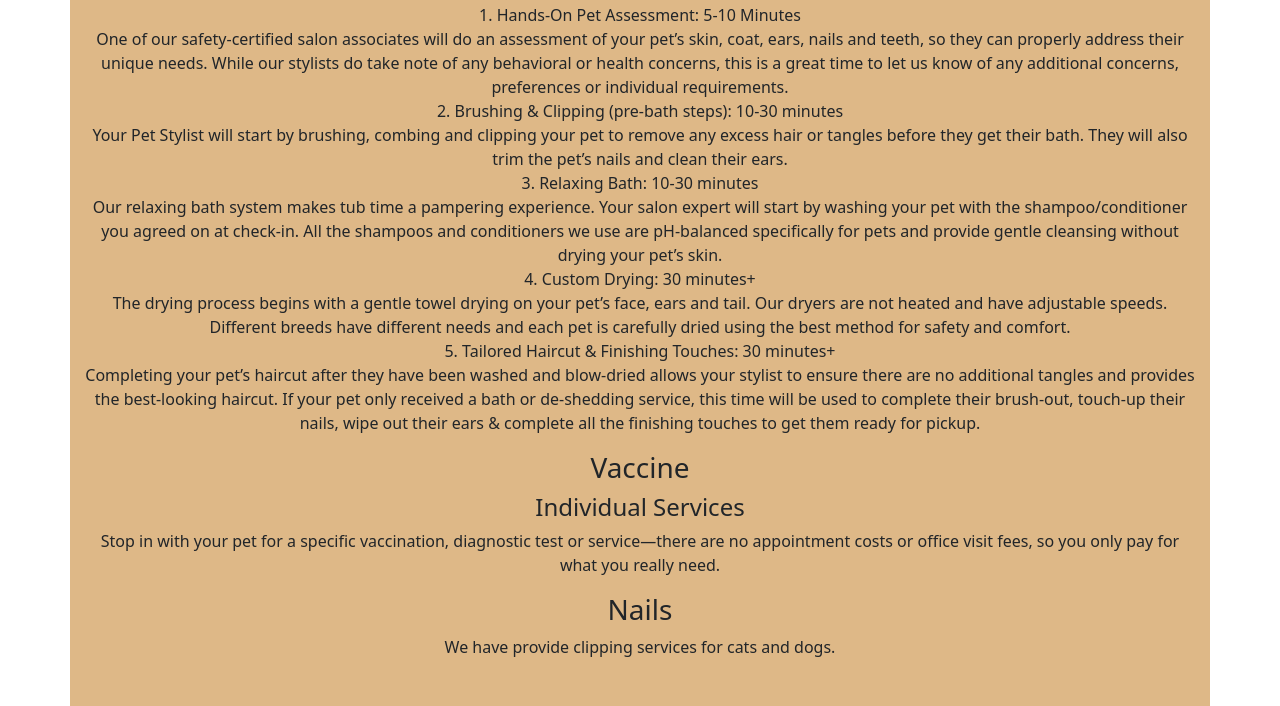
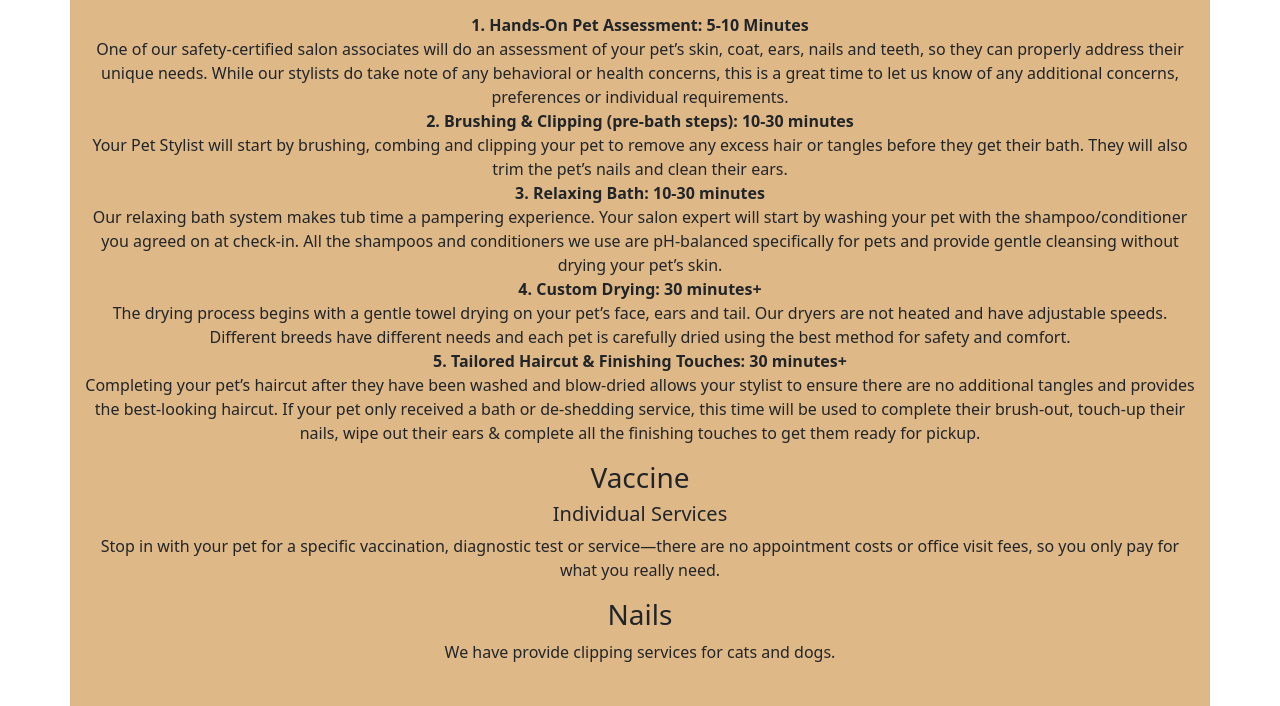
Before and after one commit to letherius/pet-page, a plain HTML site: page services.html in a window 1280 px wide. Shown: the part 299-1005 px from the top of the page. Drawn offline with nearby package versions, Linux system fonts and the light colour scheme.

Commit message:
10/17 night

```diff
--- a/mystyle.css
+++ b/mystyle.css
@@ -31,7 +31,7 @@
 }
 
 .contact-icon{
-margin-top: 500px;
+margin-top: 200px;
 }
 
 .contact-icon i{
@@ -73,3 +73,11 @@ box-shadow: inset 0 0 0 0 var(gold);
 .nav-link{
     color: #dedede;
 }
+
+.font{
+    font-weight: bold;
+}
+
+.grooming-font{
+    font-size: 20px;
+}
--- a/services.html
+++ b/services.html
@@ -37,35 +37,37 @@
 
     <div class="top-register"></div>
       <main class="container">
-        <h2>Services</h2>
+        <h1>Services</h1>
+
 
         <h3>Grooming</h3>
 
+
         <p>Our grooming appointments can take anywhere from 2-4 hours, depending on your pet’s size, coat type and the services you choose.
 
-          <div>1. Hands-On Pet Assessment: 5-10 Minutes</div>
+          <div class="font">1. Hands-On Pet Assessment: 5-10 Minutes</div>
 
           <div>One of our safety-certified salon associates will do an assessment of your pet’s skin, coat, ears, nails and teeth, so they can properly address their unique needs. While our stylists do take note of any behavioral or health concerns, this is a great time to let us know of any additional concerns, preferences or individual requirements.</div>
 
-          <div>2. Brushing & Clipping (pre-bath steps): 10-30 minutes</div>
+          <div class="font">2. Brushing & Clipping (pre-bath steps): 10-30 minutes</div>
 
           <div>Your Pet Stylist will start by brushing, combing and clipping your pet to remove any excess hair or tangles before they get their bath. They will also trim the pet’s nails and clean their ears.</div>
 
-          <div>3. Relaxing Bath: 10-30 minutes</div>
+          <div class="font">3. Relaxing Bath: 10-30 minutes</div>
 
           <div>Our relaxing bath system makes tub time a pampering experience. Your salon expert will start by washing your pet with the shampoo/conditioner you agreed on at check-in. All the shampoos and conditioners we use are pH-balanced specifically for pets and provide gentle cleansing without drying your pet’s skin.</div>
 
-          <div>4. Custom Drying: 30 minutes+</div>
+          <div class="font">4. Custom Drying: 30 minutes+</div>
 
           <div>The drying process begins with a gentle towel drying on your pet’s face, ears and tail. Our dryers are not heated and have adjustable speeds. Different breeds have different needs and each pet is carefully dried using the best method for safety and comfort.</div>
 
-          <div>5. Tailored Haircut & Finishing Touches: 30 minutes+</div>
+          <div class="font">5. Tailored Haircut & Finishing Touches: 30 minutes+</div>
 
           <div>Completing your pet’s haircut after they have been washed and blow-dried allows your stylist to ensure there are no additional tangles and provides the best-looking haircut. If your pet only received a bath or de-shedding service, this time will be used to complete their brush-out, touch-up their nails, wipe out their ears & complete all the finishing touches to get them ready for pickup.</div></p>
 
         <h3>Vaccine</h3>
 
-          <h4>Individual Services</h4>
+          <h5>Individual Services</h5>
           <p>Stop in with your pet for a specific vaccination, diagnostic test or service—there are no appointment costs or office visit fees, so you only pay for what you really need.</p>
         </p>
 
```
Also changed, not shown: home.html (+1 -1 lines), register.html (+4 -0 lines), aboutdog1.jpg (added), aboutdog2.jpg (added), aboutdog3.jpg (added).
